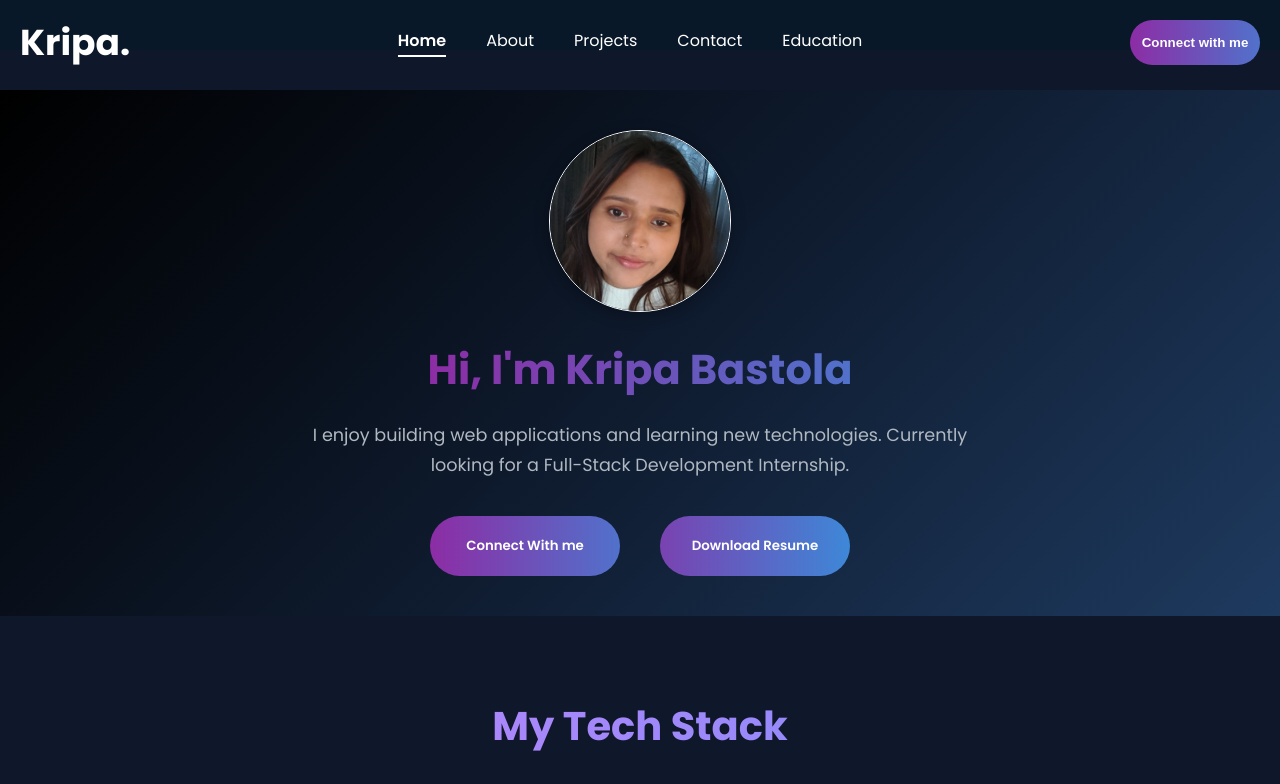
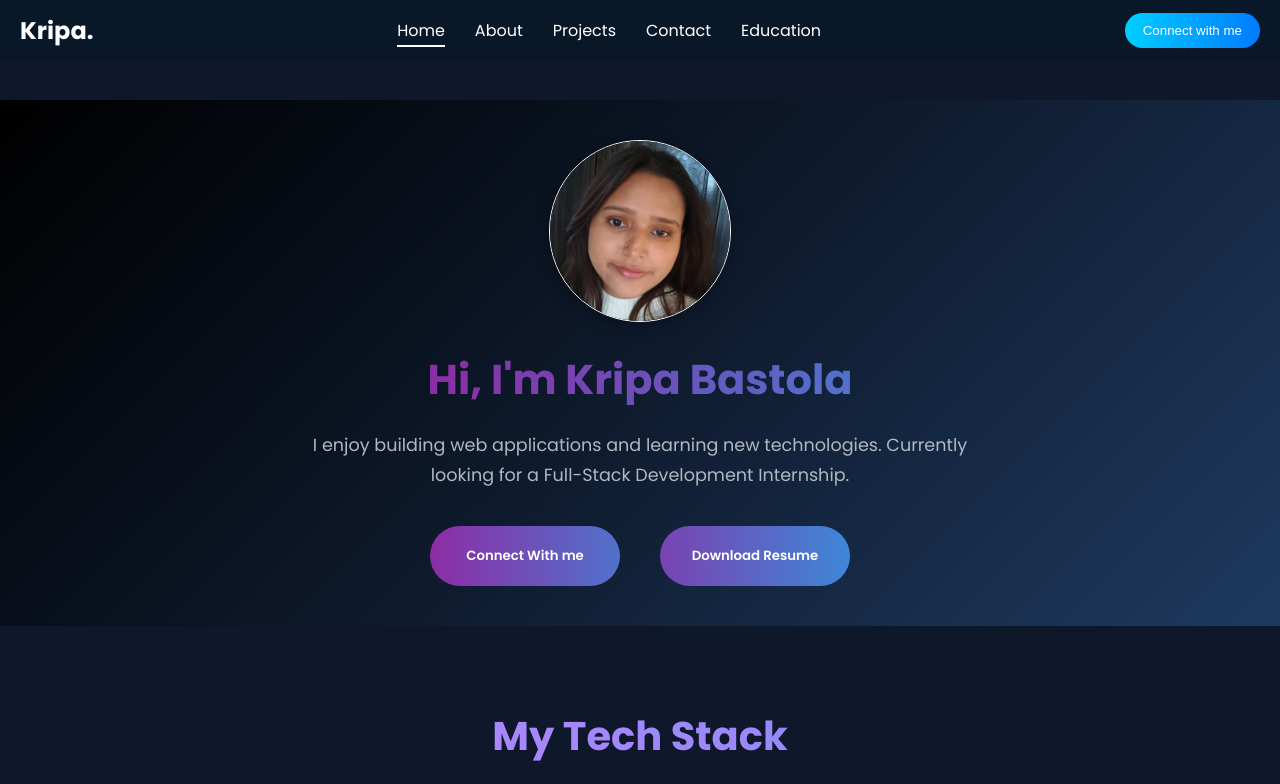
Before and after one commit to kripa2061/Portfolio, a React (Vite) app: page / in a window 1280 px wide. Shown: the top 784 px of the page. Built offline with nearby package versions, Linux system fonts and the light colour scheme.

Commit message:
Added responsiveness

```diff
--- a/src/Component/Navbar/Navbar.css
+++ b/src/Component/Navbar/Navbar.css
@@ -1,173 +1,221 @@
 @import url('https://fonts.googleapis.com/css2?family=Poppins:wght@100;200;300;400;500;600;700;800;900&display=swap');
 
-html, body {
-  height: 100%;
-  width: 100%;
+body {
   margin: 0;
-  padding: 0;
+  font-family: 'Poppins', sans-serif;
 }
 
-#root {
-  height: 100%;
+/* HEADER */
+.container {
+  background: #091828;
+  height: 60px;
+  display: flex;
+  justify-content: space-between;
+  align-items: center;
+  padding: 0 20px;
+@import url('https://fonts.googleapis.com/css2?family=Poppins:wght@100;200;300;400;500;600;700;800;900&display=swap');
+
+body {
+  margin: 0;
+  font-family: 'Poppins', sans-serif;
+  padding-top: 60px; /* IMPORTANT for fixed navbar */
+}
+
+/* ================= HEADER (FIXED) ================= */
+.container {
+  background: #091828;
+  height: 60px;
+
+  display: flex;
+  justify-content: space-between;
+  align-items: center;
+  padding: 0 20px;
+
+  position: fixed;
+  top: 0;
+  left: 0;
+  width: 100%;
+  z-index: 1000;
+}
+
+/* LOGO */
+.name {
+  color: white;
+}
+
+/* DESKTOP NAV */
+.nav-desktop {
+  display: flex;
+  gap: 30px;
+}
+
+.nav-desktop a {
+  color: white;
+  text-decoration: none;
+  position: relative;
+}
+
+/* underline */
+.nav-desktop a::after {
+  content: "";
+  position: absolute;
+  left: 0;
+  bottom: -4px;
+  width: 0%;
+  height: 2px;
+  background: white;
+  transition: 0.3s;
+}
+
+.nav-desktop a:hover::after,
+.nav-desktop a.active::after {
   width: 100%;
 }
 
-.container {
-  background-color: #091828;
-  display: flex;
-  justify-content: space-between;
-  align-items: center;
-  padding: 15px 20px;
-  height: 50px;
-  width: 100%;
-  box-sizing: border-box;
-  flex-wrap: wrap;
+/* BUTTON */
+.contact-button button {
+  border: none;
+  padding: 10px 18px;
+  border-radius: 25px;
+  color: white;
+  background: linear-gradient(270deg, #007BFF, #00CFFF);
+  cursor: pointer;
 }
 
-.navbar ul {
-  display: flex;
-  gap: 40px;
-  margin: 0;
-  padding: 0;
-  flex-wrap: wrap;
-  text-decoration: none;
-}
-
-.navbar ul li {
-  color: white;
-  list-style: none;
-  cursor: pointer;
-  font-family: 'Poppins', sans-serif;
-  text-decoration: none;
-}
-.navbar ul a  {
-  color: white;
-  list-style: none;
-  cursor: pointer;
-  font-family: 'Poppins', sans-serif;
-  text-decoration: none;
-}
-
-.name {
-  color: white;
-  font-weight: bold;
-  font-size: 1.5rem;
-  font-family: 'Poppins', sans-serif;
-}
-
-.active {
-  color: white;
-  font-weight: 600;
-  border-bottom: 2px solid white;
-  padding-bottom: 2px;
-}
-
-.contact-button button {
-  border-radius: 50px;
-  height: 45px;
-  width: 130px;
-  border: none;
-  color: white;
-  font-weight: 600;
-  cursor: pointer;
-  background: linear-gradient(270deg, #007BFF, #00CFFF, #b3008c);
-  background-size: 600% 600%;
-  animation: gradientShift 8s ease infinite;
-  transition: color 0.3s ease;
-}
-
-/* Mobile Responsive Adjustments */
-@media (max-width: 1024px) {
-  .container {
-    gap: 20px;
-  }
-  .navbar ul {
-    gap: 25px;
-  }
-}
-
-@media (max-width: 768px) {
-  .container {
-    flex-direction: column;
-    align-items: flex-start;
-    height: auto;
-    padding: 15px;
-  }
-  .navbar ul {
-    flex-direction: column;
-    gap: 15px;
-    margin-top: 10px;
-  }
-  .contact-button button {
-    width: 100%;
-    max-width: 200px;
-  }
-}
-
-@media (max-width: 480px) {
-  .name {
-    font-size: 1.2rem;
-  }
-  .navbar ul {
-    gap: 10px;
-  }
-  .contact-button button {
-    height: 40px;
-    width: 90px;
-    font-size: 0.9rem;
-  }
-}
+/* HAMBURGER */
 .hamburger {
   display: none;
   color: white;
-  font-size: 1.8rem;
+  font-size: 22px;
+  cursor: pointer;
+}
+
+/* OVERLAY */
+.overlay {
+  position: fixed;
+  inset: 0;
+  background: rgba(0,0,0,0.5);
+  opacity: 0;
+  visibility: hidden;
+  transition: 0.3s;
+  z-index: 998;
+}
+
+.overlay.show {
+  opacity: 1;
+  visibility: visible;
+}
+
+/* MOBILE MENU */
+.mobile-menu {
+  position: fixed;
+  top: 0;
+  right: -280px;
+  width: 150px;
+  height: 100vh;
+  background: #0b1c33;
+  padding: 60px 20px;
+
+  display: flex;
+  flex-direction: column;
+  gap: 20px;
+
+  transition: 0.3s;
+  z-index: 999;
+}
+
+.mobile-menu.open {
+  right: 0;
+}
+
+.mobile-menu a {
+  color: white;
+  text-decoration: none;
+  font-size: 18px;
+}
+
+/* CLOSE ICON */
+.close {
+  color: white;
+  font-size: 22px;
+  position: absolute;
+  top: 15px;
+  right: 15px;
   cursor: pointer;
 }
 
 /* MOBILE */
 @media (max-width: 768px) {
+  .nav-desktop {
+    display: none;
+  }
 
   .hamburger {
     display: block;
   }
-.contact-button button{
-  width: 150px;
+
+  .contact-button {
+    display: none;
+  }
 }
-  .navbar {
-    display: none;
-    width: 100%;
-  }
+}
 
-  .navbar.open {
-    display: block;
-  }
+/* LOGO */
+.name {
+  color: white;
+}
 
-  .navbar ul {
-    flex-direction: column;
-    gap: 15px;
-  }
+/* DESKTOP NAV */
+.nav-desktop {
+  display: flex;
+  gap: 30px;
+}
 
-  .container {
-    flex-direction: row;
-    justify-content: space-between;
-    align-items: center;
-  }
+.nav-desktop a {
+  color: white;
+  text-decoration: none;
+  position: relative;
+}
 
+/* underline clean */
+.nav-desktop a::after {
+  content: "";
+  position: absolute;
+  left: 0;
+  bottom: -4px;
+  width: 0%;
+  height: 2px;
+  background: white;
+  transition: 0.3s;
 }
+
+.nav-desktop a:hover::after,
+.nav-desktop a.active::after {
+  width: 100%;
+}
+
+/* BUTTON */
+.contact-button button {
+  border: none;
+  padding: 10px 18px;
+  border-radius: 25px;
+  color: white;
+  background: linear-gradient(270deg, #007BFF, #00CFFF, #b3008c);
+  cursor: pointer;
+}
+
+/* HAMBURGER */
 .hamburger {
   display: none;
   color: white;
-  font-size: 1.8rem;
+  font-size: 22px;
   cursor: pointer;
 }
 
-/* overlay background */
+/* OVERLAY */
 .overlay {
   position: fixed;
-  top: 0;
-  left: 0;
-  width: 100%;
-  height: 100%;
+  inset: 0;
   background: rgba(0,0,0,0.5);
   opacity: 0;
   visibility: hidden;
@@ -179,51 +227,51 @@ html, body {
   visibility: visible;
 }
 
-/* side menu */
-.side-menu {
+/* MOBILE MENU (REAL SIDE DRAWER) */
+.mobile-menu {
   position: fixed;
   top: 0;
-  right: -260px;
-  width: 260px;
-  height: 100%;
+  right: -280px;
+  width: 150px;
+  height: 100vh;
   background: #0b1c33;
-  padding: 20px;
-  transition: 0.3s ease;
-  z-index: 1000;
+  padding: 60px 20px;
+  display: flex;
+  flex-direction: column;
+  gap: 20px;
+  transition: 0.3s;
 }
 
-.side-menu.open {
+.mobile-menu.open {
   right: 0;
 }
 
-.side-menu ul {
-  list-style: none;
-  padding: 0;
-  margin-top: 40px;
-}
-
-.side-menu ul li {
+.mobile-menu a {
   color: white;
-  padding: 15px 0;
-  cursor: pointer;
+  text-decoration: none;
   font-size: 18px;
 }
 
-/* close icon */
-.close-icon {
+.close {
   color: white;
   font-size: 22px;
+  position: absolute;
+  top: 15px;
+  right: 15px;
   cursor: pointer;
 }
 
-/* mobile */
+/* MOBILE */
 @media (max-width: 768px) {
+  .nav-desktop {
+    display: none;
+  }
+
   .hamburger {
     display: block;
   }
 
-  .navbar {
+  .contact-button {
     display: none;
   }
-
 }
--- a/src/Component/Navbar/Navbar.jsx
+++ b/src/Component/Navbar/Navbar.jsx
@@ -1,43 +1,53 @@
-import React, { useState } from 'react'
-import './Navbar.css'
-import { FaBars } from 'react-icons/fa'
+import React, { useState } from "react";
+import "./Navbar.css";
+import { FaBars, FaTimes } from "react-icons/fa";
 
 const Navbar = () => {
-  const [navbar, setNavbar] = useState("home")
-  const [menuOpen, setMenuOpen] = useState(false)
-
-  const handleClick = (value) => {
-    setNavbar(value)
-    setMenuOpen(false) // close menu after click (mobile)
-  }
+  const [active, setActive] = useState("home");
+  const [open, setOpen] = useState(false);
 
   return (
+    <>
       <div className="container">
+
         <div className="name">
           <h2>Kripa.</h2>
         </div>
 
-      {/* hamburger icon */}
-      <div className="hamburger" onClick={() => setMenuOpen(!menuOpen)}>
-        <FaBars />
-      </div>
-
-      {/* nav links */}
-      <div className={`navbar ${menuOpen ? "open" : ""}`}>
-        <ul>
-          <a href="#home"><li onClick={() => handleClick("home")} className={navbar === "home" ? "active" : ""}>Home</li></a>
-          <a href="#about"><li onClick={() => handleClick("about")} className={navbar === "about" ? "active" : ""}>About</li></a>
-          <a href="#projects"><li onClick={() => handleClick("projects")} className={navbar === "projects" ? "active" : ""}>Projects</li></a>
-          <a href="#contact"><li onClick={() => handleClick("contact")} className={navbar === "contact" ? "active" : ""}>Contact</li></a>
-          <a href="#education"><li onClick={() => handleClick("education")} className={navbar === "education" ? "active" : ""}>Education</li></a>
-        </ul>
+        {/* DESKTOP NAV */}
+        <div className="nav-desktop">
+          <a className={active === "home" ? "active" : ""} href="#home" onClick={() => setActive("home")}>Home</a>
+          <a className={active === "about" ? "active" : ""} href="#about" onClick={() => setActive("about")}>About</a>
+          <a className={active === "projects" ? "active" : ""} href="#projects" onClick={() => setActive("projects")}>Projects</a>
+          <a className={active === "contact" ? "active" : ""} href="#contact" onClick={() => setActive("contact")}>Contact</a>
+          <a className={active === "education" ? "active" : ""} href="#education" onClick={() => setActive("education")}>Education</a>
         </div>
 
         <div className="contact-button">
           <a href="#contact"><button>Connect with me</button></a>
         </div>
+
+        {/* HAMBURGER */}
+        <div className="hamburger" onClick={() => setOpen(true)}>
+          <FaBars />
         </div>
-  )
-}
+      </div>
 
-export default Navbar
+      {/* OVERLAY */}
+      <div className={`overlay ${open ? "show" : ""}`} onClick={() => setOpen(false)} />
+
+      {/* MOBILE DRAWER */}
+      <div className={`mobile-menu ${open ? "open" : ""}`}>
+        <FaTimes className="close" onClick={() => setOpen(false)} />
+
+        <a href="#home" onClick={() => { setActive("home"); setOpen(false); }}>Home</a>
+        <a href="#about" onClick={() => { setActive("about"); setOpen(false); }}>About</a>
+        <a href="#projects" onClick={() => { setActive("projects"); setOpen(false); }}>Projects</a>
+        <a href="#contact" onClick={() => { setActive("contact"); setOpen(false); }}>Contact</a>
+        <a href="#education" onClick={() => { setActive("education"); setOpen(false); }}>Education</a>
+      </div>
+    </>
+  );
+};
+
+export default Navbar;
```
Lines whose indentation alone changed are shown as unchanged.
